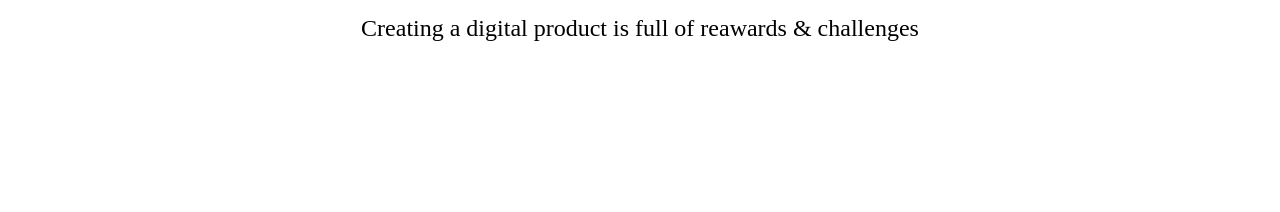
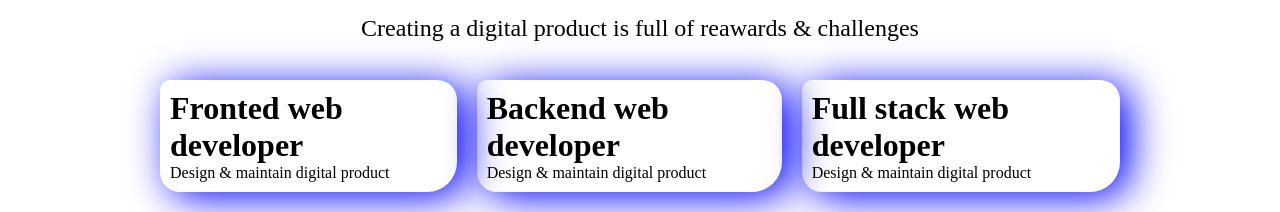
Before and after one commit to tomal7010/Portfolio, a plain HTML site: page index.html in a window 1280 px wide. Shown: the part 880-1092 px from the top of the page. Before the commit the page ends 940 px from the top, so only its background shows below. Drawn offline with Linux system fonts and the light colour scheme.

Commit message:
update my file

```diff
--- a/index.html
+++ b/index.html
@@ -40,6 +40,21 @@
         <p class="paragraph">Creating a digital product is full of reawards & challenges</p><br>
     </div>
 
+<div class="last">
+    <div class="last1">
+    <h1>Fronted web developer</h1>
+    <p>Design & maintain digital product</p>
+</div>
+
+<div class="last1"><h1>Backend web developer</h1>
+    <p>Design & maintain digital product</p>
+</div>
+
+<div class="last1"><h1>Full stack web developer</h1>
+    <p>Design & maintain digital product</p>
+</div>
+</div>
+
 </section2>
 
 </body>
--- a/style.css
+++ b/style.css
@@ -52,3 +52,13 @@
         text-align: center;
         font-size: x-large;
     }
+    .last{
+        display: flex;
+        padding: 10px 150px;
+    }
+    .last1{
+        box-shadow: 10px 5px 40px blue;
+        margin: 10px;
+        padding: 10px 10px;
+        border-radius: 10px 20px 30px 20px;
+    }
```
